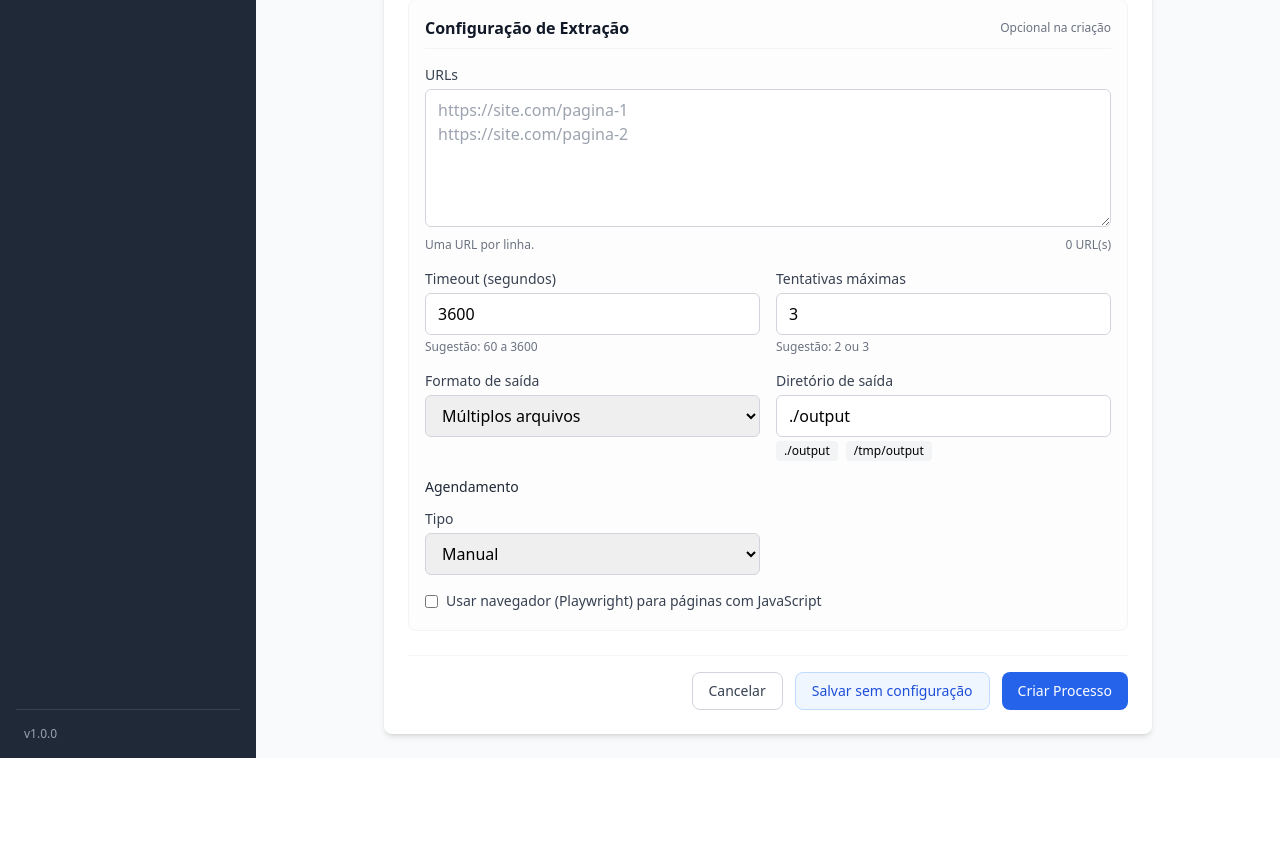
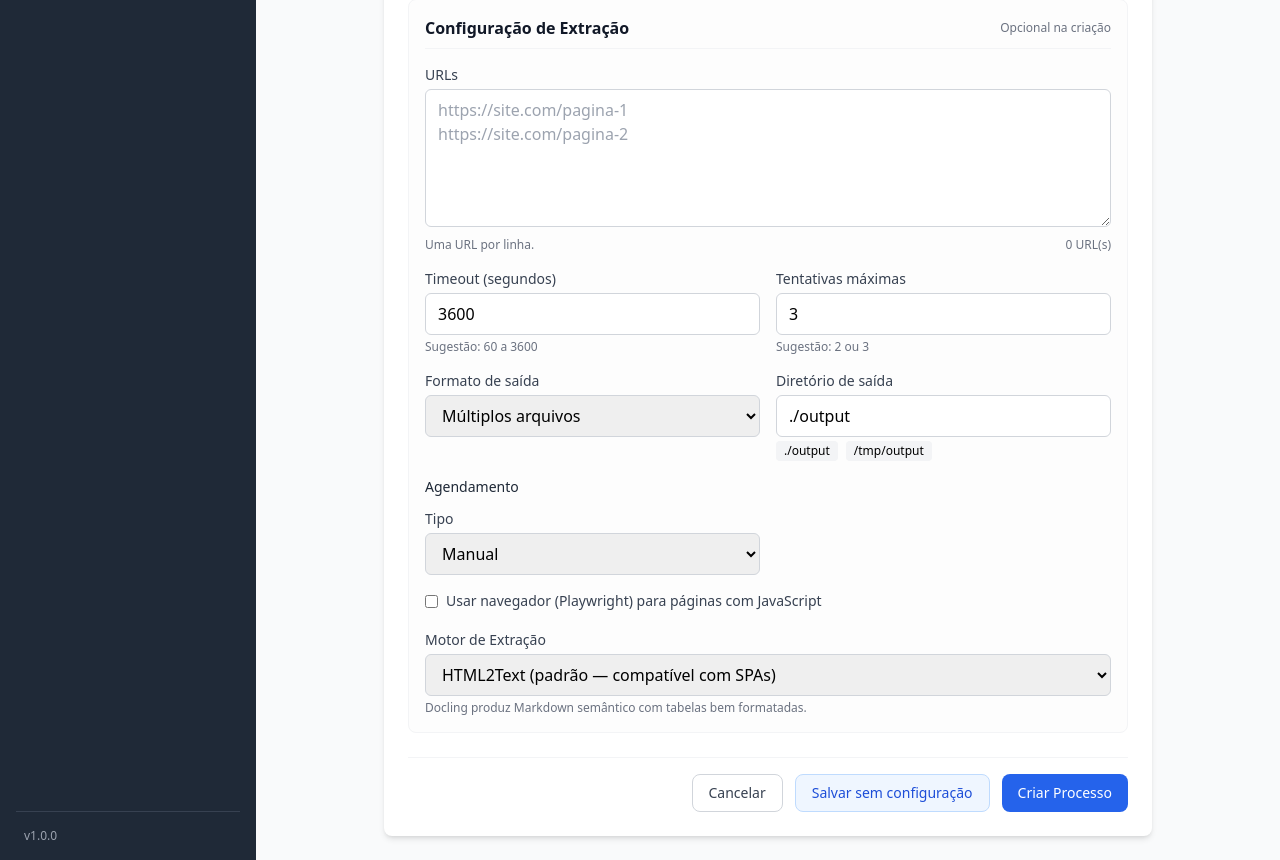
Before and after one commit to victormenegusso/toninho-orquestrador-extracao-documentos, a FastAPI app: page /processos/novo in a window 1280 px wide. Shown: the part 546-1406 px from the top of the page. Before the commit the page ends 1304 px from the top, so only its background shows below. Run offline with FastAPI, Linux system fonts and the light colour scheme; some libraries are stand-ins or nearby versions.

Commit message:
Fix(frontend): avoid Jinja2 Undefined by not calling .value on enums; persist metodo_extracao; show config fields in detail view

```diff
--- a/frontend/templates/pages/processos/create.html
+++ b/frontend/templates/pages/processos/create.html
@@ -15,11 +15,12 @@
     'urls': (processo.configuracoes[0].urls|join('\n')) if processo and processo.configuracoes else '',
     'timeout': processo.configuracoes[0].timeout if processo and processo.configuracoes else 3600,
     'max_retries': processo.configuracoes[0].max_retries if processo and processo.configuracoes else 3,
-    'formato_saida': processo.configuracoes[0].formato_saida.value if processo and processo.configuracoes else 'multiplos_arquivos',
+    'formato_saida': processo.configuracoes[0].formato_saida if processo and processo.configuracoes else 'multiplos_arquivos',
     'output_dir': processo.configuracoes[0].output_dir if processo and processo.configuracoes else './output',
-    'agendamento_tipo': processo.configuracoes[0].agendamento_tipo.value if processo and processo.configuracoes else 'manual',
+    'agendamento_tipo': processo.configuracoes[0].agendamento_tipo if processo and processo.configuracoes else 'manual',
     'agendamento_cron': processo.configuracoes[0].agendamento_cron if processo and processo.configuracoes and processo.configuracoes[0].agendamento_cron else '',
     'use_browser': processo.configuracoes[0].use_browser if processo and processo.configuracoes else false,
+    'metodo_extracao': processo.configuracoes[0].metodo_extracao if processo and processo.configuracoes else 'html2text',
 } %}
 
 <div class="max-w-3xl mx-auto space-y-6"
@@ -172,6 +173,29 @@
                         <input type="checkbox" x-model="config.use_browser" class="rounded border-gray-300 text-blue-600 focus:ring-blue-500">
                         <span>Usar navegador (Playwright) para páginas com JavaScript</span>
                     </label>
+
+                    <div>
+                        <label class="block text-sm font-medium text-gray-700 mb-1">
+                            Motor de Extração
+                        </label>
+                        <select x-model="config.metodo_extracao"
+                                class="w-full px-3 py-2 border border-gray-300 rounded-md
+                                       focus:outline-none focus:ring-2 focus:ring-blue-500">
+                            <option value="html2text">HTML2Text (padrão — compatível com SPAs)</option>
+                            <option value="docling">Docling — estruturado, ideal para RAG</option>
+                        </select>
+                        <p class="mt-1 text-xs text-gray-500">
+                            Docling produz Markdown semântico com tabelas bem formatadas.
+                        </p>
+                    </div>
+
+                    <div x-show="config.metodo_extracao === 'docling'"
+                         x-cloak
+                         class="rounded-md border border-amber-200 bg-amber-50 px-4 py-3 text-sm text-amber-800">
+                        <strong>⚠ Atenção:</strong> O Docling não suporta páginas que dependem de
+                        JavaScript para renderizar conteúdo (SPAs). Ative “Usar navegador (Playwright)”
+                        apenas como pré-renderizador opcional; a qualidade pode variar.
+                    </div>
                 </div>
             </div>
 
@@ -225,11 +249,11 @@ function processoForm(initialProcesso, initialConfig) {
             agendamento_cron: initialConfig.agendamento_cron || '',
             agendamento_datetime: '',
             use_browser: Boolean(initialConfig.use_browser),
+            metodo_extracao: initialConfig.metodo_extracao || 'html2text',
         },
 
         async init() {
             if (this.isEdit) {
-                await this.loadCurrentConfig();
                 this.tryParseOneTimeFromCron();
             }
         },
@@ -252,6 +276,7 @@ function processoForm(initialProcesso, initialConfig) {
                 this.config.agendamento_tipo = data.agendamento_tipo;
                 this.config.agendamento_cron = data.agendamento_cron || '';
                 this.config.use_browser = Boolean(data.use_browser);
+                this.config.metodo_extracao = data.metodo_extracao || 'html2text';
             } catch (_) {
                 return;
             }
@@ -435,6 +460,7 @@ function processoForm(initialProcesso, initialConfig) {
                 agendamento_tipo: this.config.agendamento_tipo,
                 agendamento_cron: cron,
                 use_browser: Boolean(this.config.use_browser),
+                metodo_extracao: this.config.metodo_extracao,
             };
 
             if (!this.configId) {
```
Also changed, not shown: frontend/templates/pages/processos/detail.html (+20 -2 lines).
